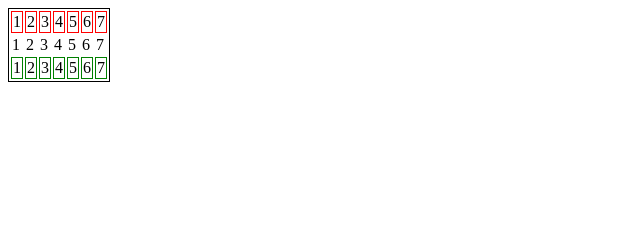
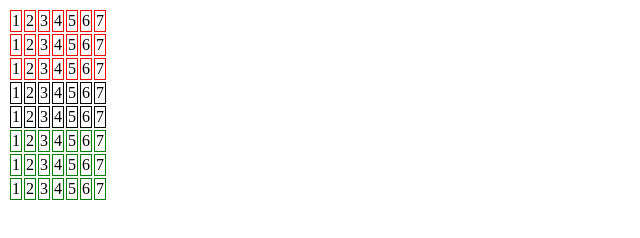
Before and after one commit to jssnthony/autochessengine, a plain HTML site: page index.html in a window 1280 px wide. Shown: the whole page, without its empty margins (0-640 px from the left). Drawn offline with Linux system fonts and the light colour scheme.

Commit message:
updated map generator

```diff
--- /dev/null
+++ b/data/enums/mapSides.js
@@ -0,0 +1,5 @@
+const enum_mapSides = {
+    enemy: "enemy",
+    neutral: "neutral",
+    ally: "ally",
+}
--- a/design/table.css
+++ b/design/table.css
@@ -6,6 +6,11 @@
     border: 1px solid red;
 }
 
-.mine{
+
+.neutral{
+    border: 1px solid black;
+}
+
+.ally{
     border: 1px solid green;
 }
--- a/index.html
+++ b/index.html
@@ -5,8 +5,12 @@
         <link rel="stylesheet" href="design/table.css" />
         <!--
             Builder list
+            - Setup
+            - Enums
             - Map Generator
         -->
+        <script src="scripts/setup.js"></script>
+        <script src="data/enums/mapSides.js"></script>
         <script src="scripts/mapGenerator.js"></script>
     </head>
     <body>
--- a/scripts/mapGenerator.js
+++ b/scripts/mapGenerator.js
@@ -1,26 +1,36 @@
 class MapGenerator {
 
     renderMap = function(){
+        //crea la tabla
+        this.#generateMainTable();
+
         //se esta asignando la tabla a una variable
-        let mainTable = document.getElementById("mainTable");
+        let mainTable = document.getElementById(SETUP_TableNameID);
 
         //generando las 3 secciones
         //enemigos, neutro, nuestro
-        let rows = this.#rowsGenerator("enemy");
-        rows += this.#rowsGenerator("neutral");
-        rows += this.#rowsGenerator("mine");
+        let rows = this.#rowsGenerator(enum_mapSides.enemy, SETUP_player_rows);
+        rows += this.#rowsGenerator(enum_mapSides.neutral, SETUP_neutral_rows);
+        rows += this.#rowsGenerator(enum_mapSides.ally, SETUP_player_rows);
 
         mainTable.innerHTML = rows;
     }
 
-    #rowsGenerator = function(side){
-        let render = "<tr>";
-        for(let i = 0; i<7; i++){
-            render += "<td class='" + side + "'>"
-                + (i+1) +
-                "</td>";
+    #generateMainTable = function(){
+        document.body.innerHTML = "<table id='"+ SETUP_TableNameID +"'></table>";
+    }
+
+    #rowsGenerator = function(side, rows){
+        let render = "";
+        for(let iRows = 0 ; iRows<rows; iRows++){
+            render += "<tr>";
+            for(let i = 0; i<7; i++){
+                render += "<td class='" + side + "'>"
+                    + (i+1) +
+                    "</td>";
+            }
+            render += "</tr>"
         }
-        render += "</tr>"
         return render;
     }
 }
--- /dev/null
+++ b/scripts/setup.js
@@ -0,0 +1,4 @@
+const SETUP_TableNameID = "mytable";
+
+const SETUP_player_rows = "3";
+const SETUP_neutral_rows = "2";
```
